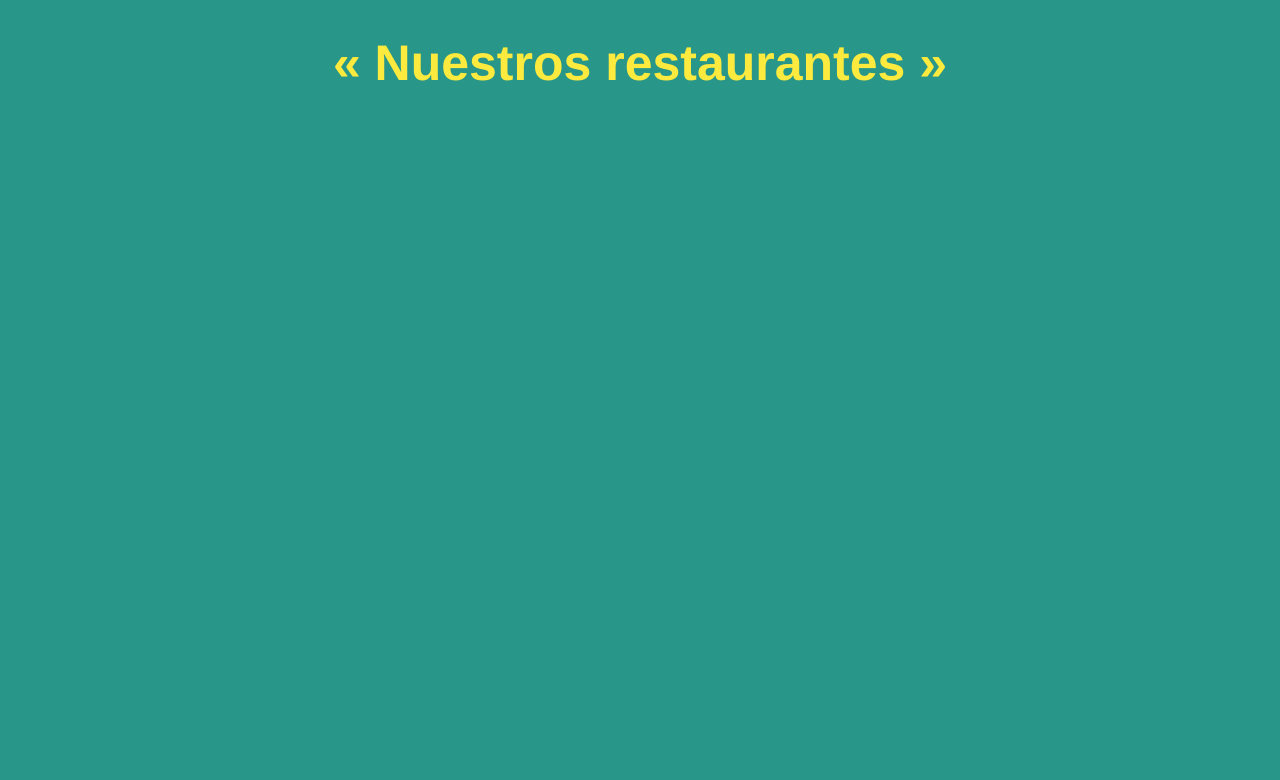
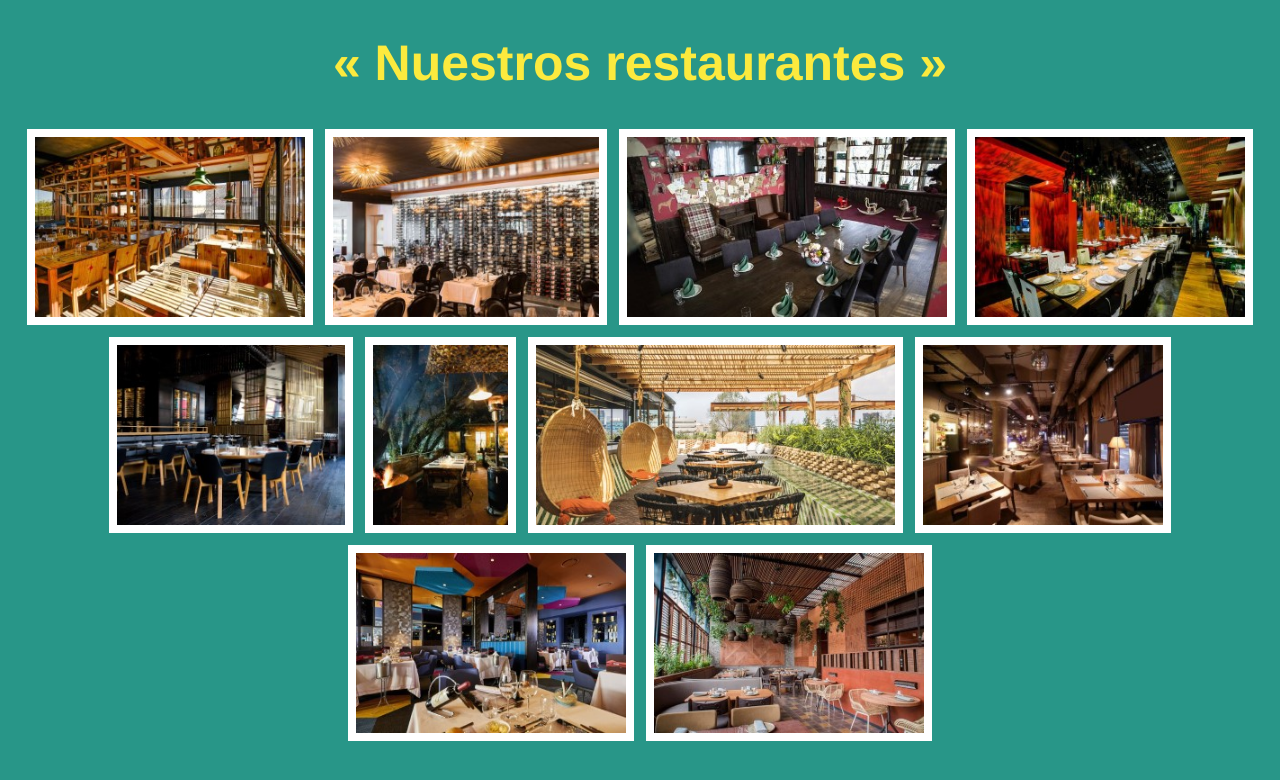
Before and after one commit to GiannMlclz/Desafio-03-restaurantes, a website built with Vite: page index.html in a window 1280 px wide. Built offline with nearby package versions, Linux system fonts and the light colour scheme.

Commit message:
Agregamos todas las imagenes, le damos una clase, le aplicamos el margin y padding y el width y height

```diff
--- a/index.html
+++ b/index.html
@@ -8,6 +8,28 @@
   <body>
     <h1 id="titulo">« Nuestros restaurantes »</h1>
 
+    <img class="ancho-altura Barcelona-1" src="public/imagenes/barcelona.png" alt="restaurante en Barcelona, España">
+
+    <img class="ancho-altura BA-2" src="public/imagenes/buenos-aires.jpg" alt="restaurante en Buenos Aires, Argentina">
+
+    <img class="ancho-altura Madrid-3" src="public/imagenes/madrid.jpg" alt="restaurante en Madrid, España">
+
+    <img class="ancho-altura Miami-4" src="public/imagenes/miami.jpg" alt="restaurante en Miami, Estados Unidos">
+
+    <img class="ancho-altura Paris-5" src="public/imagenes/paris.jpg" alt="restaurante en Paris, Francia">
+
+    <img class="ancho-altura Pipa-6" src="public/imagenes/pipa.jpg" alt="Restaurante en Pipa, Brasil">
+
+    <img class="ancho-altura Janeiro-7" src="public/imagenes/rio-de-janeiro.jpg" alt="restaurante en Rio de Janeiro, Brasil">
+
+    <img class="ancho-altura Roma-8" src="public/imagenes/roma.jpg" alt="Restaurante en Roma, Italia">
+
+    <img class="ancho-altura Rosario-9" src="public/imagenes/rosario.jpg" alt="Restaurante en Rosario, Argentina">
+
+    <img class="ancho-altura Tokio-10" src="public/imagenes/tokio.jpg" alt="Restaurante en Tokio, Japón">
+
+
+
 
 
 
--- a/style.css
+++ b/style.css
@@ -1,5 +1,6 @@
 body {
     background-color: rgb(40, 150, 136);
+    text-align: center;
 }
 
 #titulo {
@@ -8,3 +9,66 @@ body {
     text-align: center;
     font-size: 50px;
 }
+
+.Barcelona-1 {
+    padding: 8px;
+    margin: 2px;
+    background-color: white;
+}
+.BA-2 {
+    padding: 8px;
+    margin: 2px;
+    background-color: white;
+}
+
+.Madrid-3 {
+    padding: 8px;
+    margin: 2px;
+    background-color: white;
+}
+.Miami-4 {
+    padding: 8px;
+    margin: 2px;
+    background-color: white;
+}
+.Paris-5 {
+    padding: 8px;
+    margin: 2px;
+    background-color: white;
+}
+
+.Pipa-6 {
+    padding: 8px;
+    margin: 2px;
+    background-color: white;
+}
+
+.Janeiro-7 {
+    padding: 8px;
+    margin: 2px;
+    background-color: white;
+}
+
+.Roma-8 {
+    padding: 8px;
+    margin: 2px;
+    background-color: white;
+}
+
+.Rosario-9 {
+    padding: 8px;
+    margin: 2px;
+    background-color: white;
+}
+
+.Tokio-10 {
+    padding: 8px;
+    margin: 2px;
+    background-color: white;
+}
+
+.ancho-altura {
+    width: auto;
+    height: 180px;
+    margin: 4px ;
+}
```
Also changed, not shown: README.md, public/imagenes/barcelona.png (added), public/imagenes/buenos-aires.jpg (added), public/imagenes/madrid.jpg (added), public/imagenes/miami.jpg (added), public/imagenes/paris.jpg (added), public/imagenes/pipa.jpg (added), public/imagenes/rio-de-janeiro.jpg (added), public/imagenes/roma.jpg (added), public/imagenes/rosario.jpg (added), public/imagenes/tokio.jpg (added).
